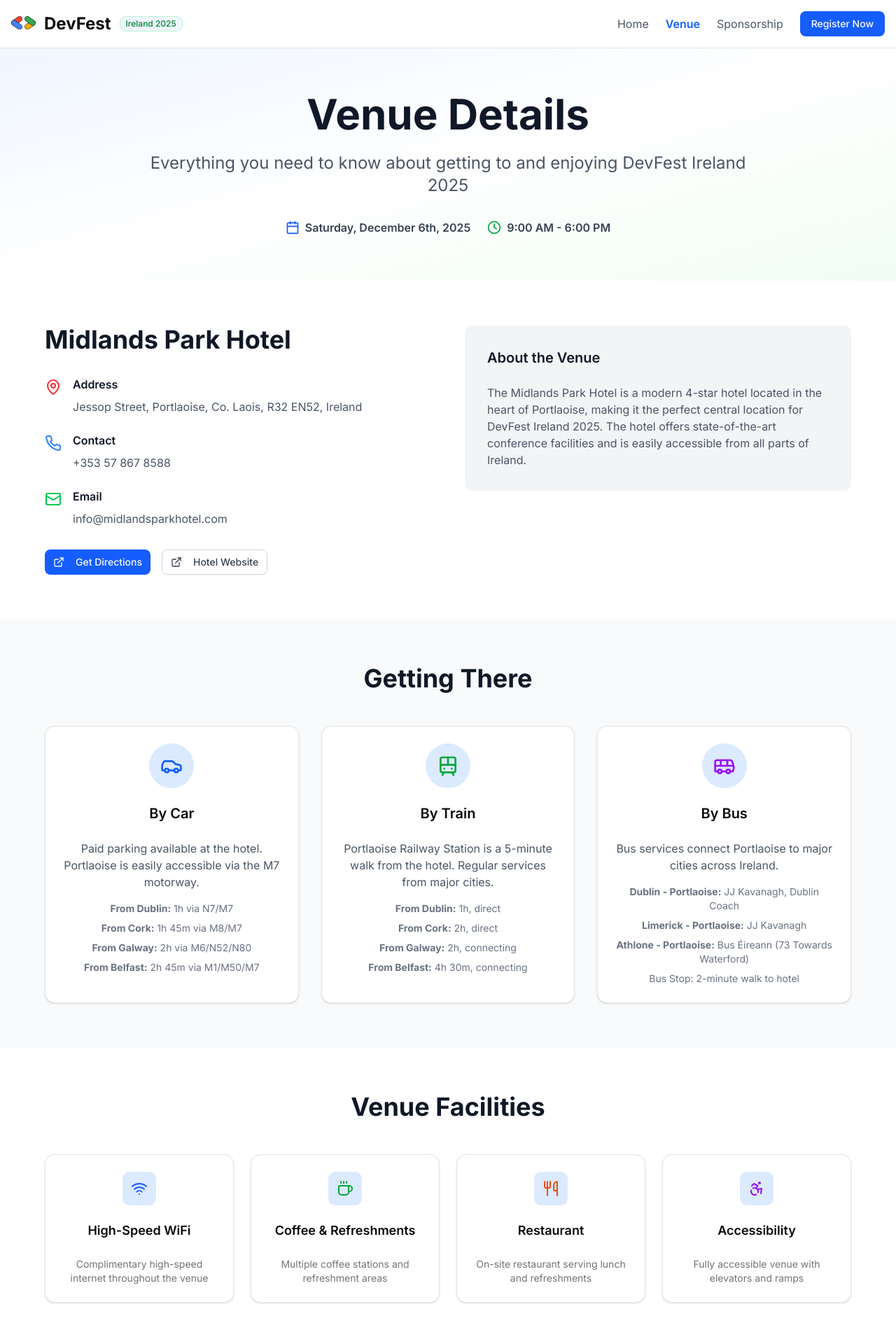
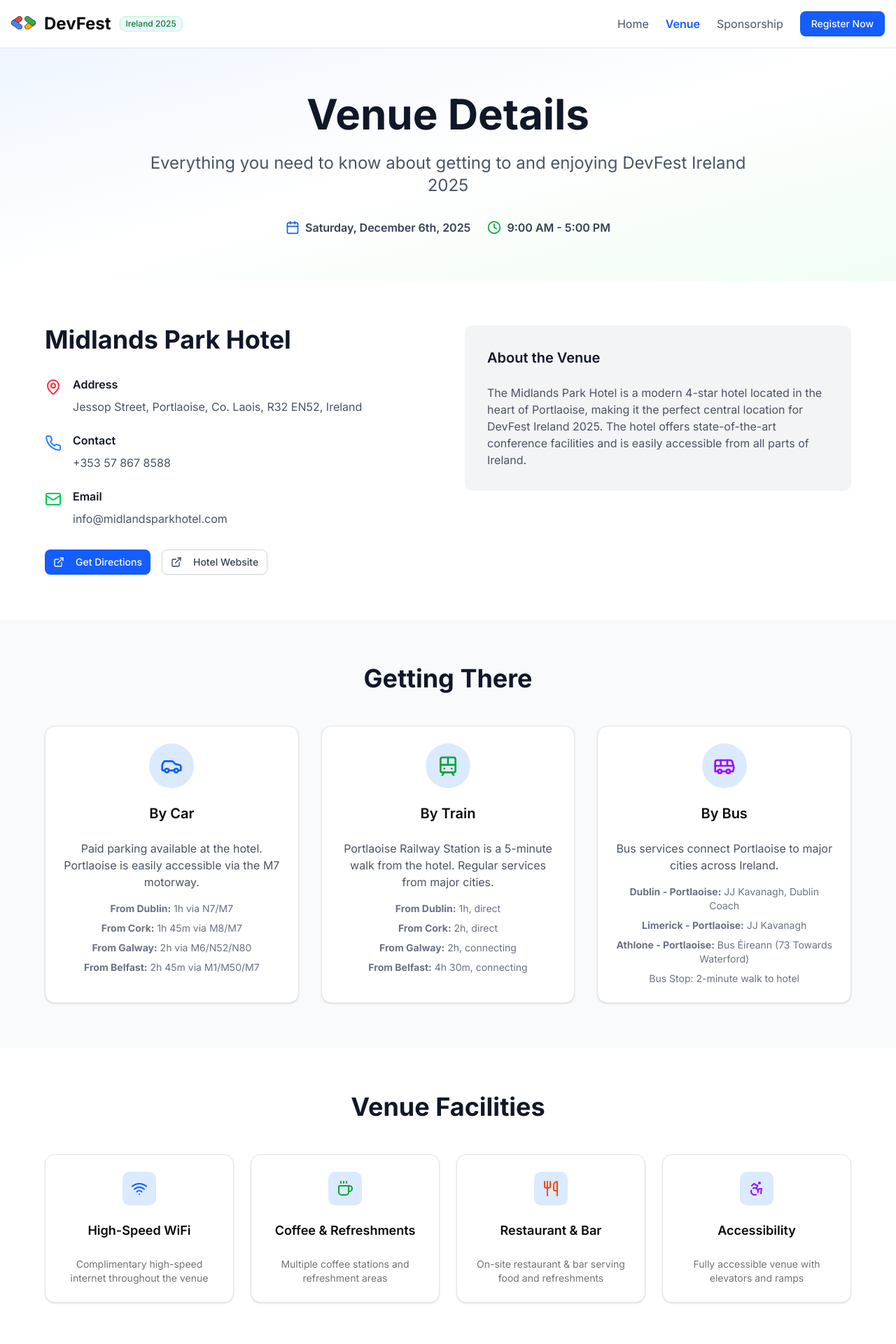
Before and after one commit to jouwdan/devfest-ireland-2025, a Next.js app: page /venue in a window 1280 px wide. Shown: the top 1920 px of the page at 70% size. Built offline with nearby package versions, Linux system fonts and the light colour scheme.

Commit message:
fix venue

```diff
--- a/app/venue/page.tsx
+++ b/app/venue/page.tsx
@@ -71,7 +71,7 @@ export default function VenuePage() {
               </div>
               <div className="flex items-center space-x-2 text-gray-700">
                 <Clock className="w-5 h-5 text-green-600" />
-                <span className="font-semibold">9:00 AM - 6:00 PM</span>
+                <span className="font-semibold">9:00 AM - 5:00 PM</span>
               </div>
             </div>
           </div>
--- a/data/venue.json
+++ b/data/venue.json
@@ -17,8 +17,8 @@
         "icon": "coffee"
       },
       {
-        "name": "Restaurant",
-        "description": "On-site restaurant serving lunch and refreshments",
+        "name": "Restaurant & Bar",
+        "description": "On-site restaurant & bar serving food and refreshments",
         "icon": "utensils"
       },
       {
```
